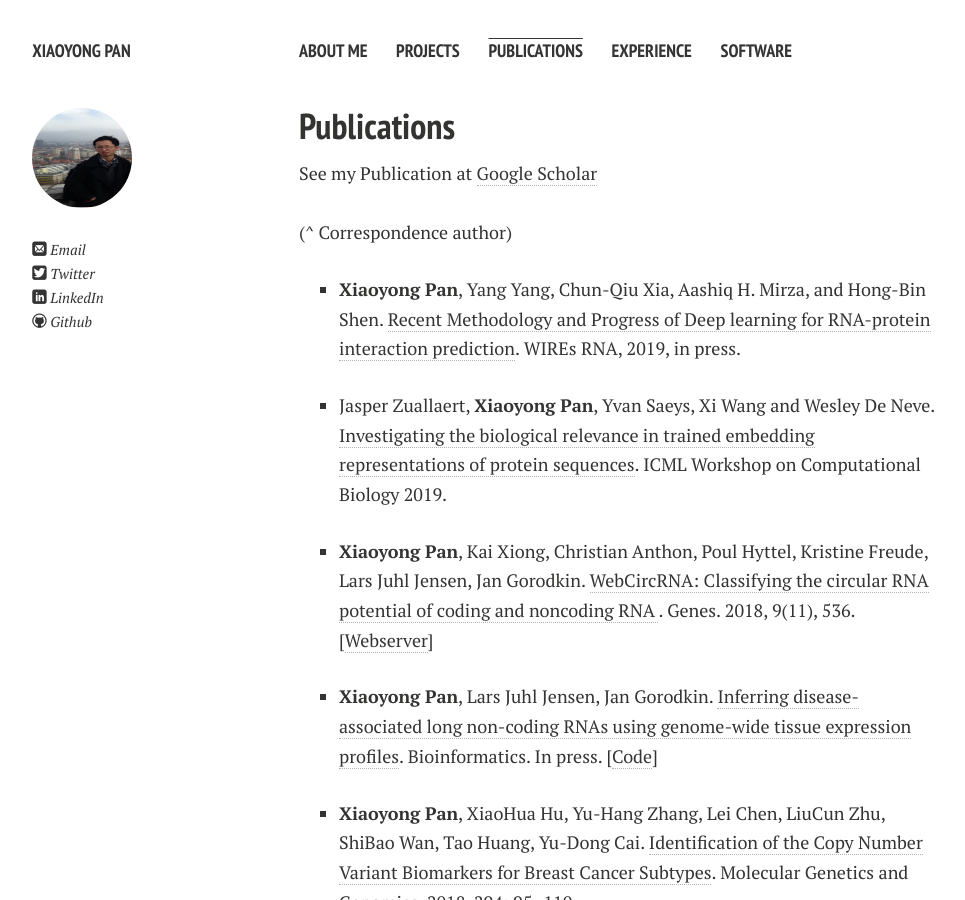
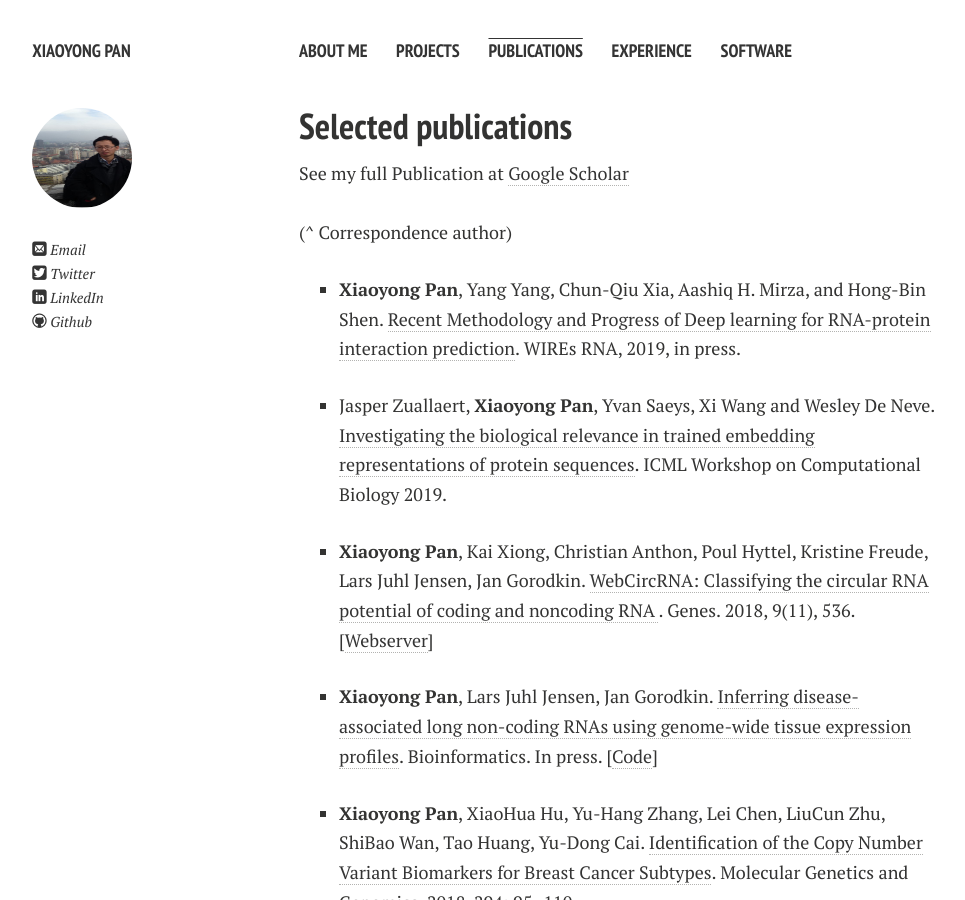
Before and after one commit to xypan1232/xypan1232.github.io, a Jekyll site: the page built from publications.md, in a window 1280 px wide and 900 px high. Shown: the whole window, without its empty margins (21-986 px from the left). Built offline with Jekyll 4.4.1, drawn with Linux system fonts in a browser that asks for light colours; nearby versions of some CDN libraries; Markdown is read by kramdown in place of the engine named in the settings.

Commit message:
Update publications.md

```diff
--- a/publications.md
+++ b/publications.md
@@ -6,8 +6,8 @@ title: Publications
 
 
 
-## Publications
-See my Publication at <a href="https://scholar.google.com/citations?hl=en&user=Yis2IzgAAAAJ">Google Scholar</a> <br><br>
+## Selected publications
+See my full Publication at <a href="https://scholar.google.com/citations?hl=en&user=Yis2IzgAAAAJ">Google Scholar</a> <br><br>
 (^ Correspondence author) <br>
 <ul>
 
```
